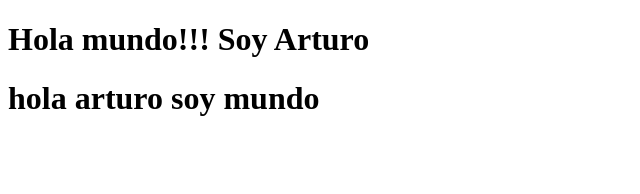
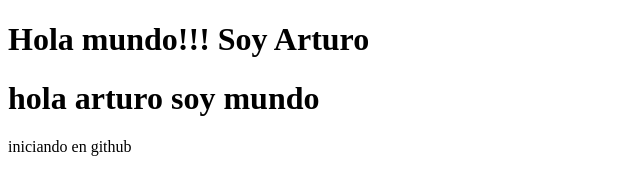
Before and after one commit to NazSau/profenazareno, a plain HTML site: page index.html in a window 1280 px wide. Shown: the whole page, without its empty margins (0-640 px from the left). Drawn offline with Linux system fonts and the light colour scheme.

Commit message:
Update index.html
agregue un elemento p

```diff
--- a/index.html
+++ b/index.html
@@ -8,5 +8,6 @@
 <body>
     <h1>Hola mundo!!! Soy Arturo</h1>
     <h1>hola arturo soy mundo</h1>
+    <p>iniciando en github</p>
 </body>
 </html>
```
